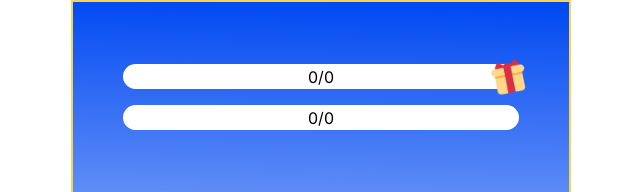
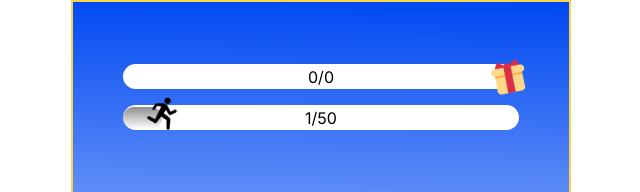
Before and after one commit to s01k1m/Akigimi, a Next.js app in the folder frontend/: page /main in a window 1280 px wide. Shown: the top 192 px of the page, without its empty margins (319-959 px from the left). Built offline with nearby package versions, Linux system fonts and the light colour scheme.

Commit message:
feat: 날짜 게이지바 달리는 이모지 크기 퍼센트 변해도 크기 변하지 않게 하기
Former-commit-id: e19ec5e3ee58a995ab3eb289c86da03b573f5ee2

```diff
--- a/frontend/components/Main/DayGageBar.tsx
+++ b/frontend/components/Main/DayGageBar.tsx
@@ -17,16 +17,16 @@ const DayGageBar: React.FC<DayPropsType> = ({ days, challengePeriod }) => {
         <>
         <div className='Gage-Bar relative flex items-center justify-center'>
             <p className='flex z-10'>
-                {days}/{challengePeriod}
+                {1}/{50}
             </p>
-            <div className='Date-Gage z-0 absolute top-1/2 left-0 transform -translate-y-1/2'  style={{ width: `${(days/challengePeriod)*100}%` }}>
+            <div className='Date-Gage z-0 absolute top-1/2 left-0 transform -translate-y-1/2 min-w-[10%]'  style={{ width: `${(1/50)*100}%` }}>
                 <div className="flex items-center translate-y-2">
                     <Image
                         src="/images/runner.png"
                         alt="gift"
                         width={60}
                         height={60}
-                        className="z-0 absolute right-[-25px]"/>
+                        className="z-0 absolute right-[-25px] min-w-[50px]"/>
                 </div>
             </div>
         </div>
```
